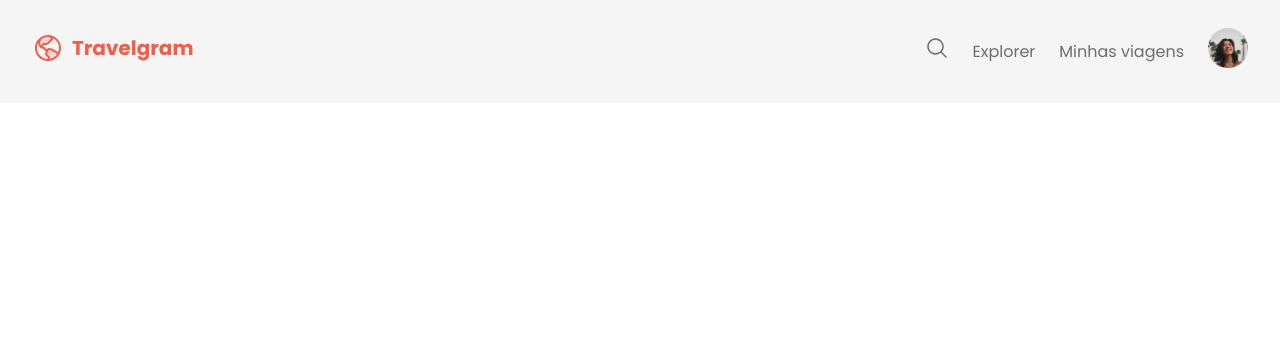
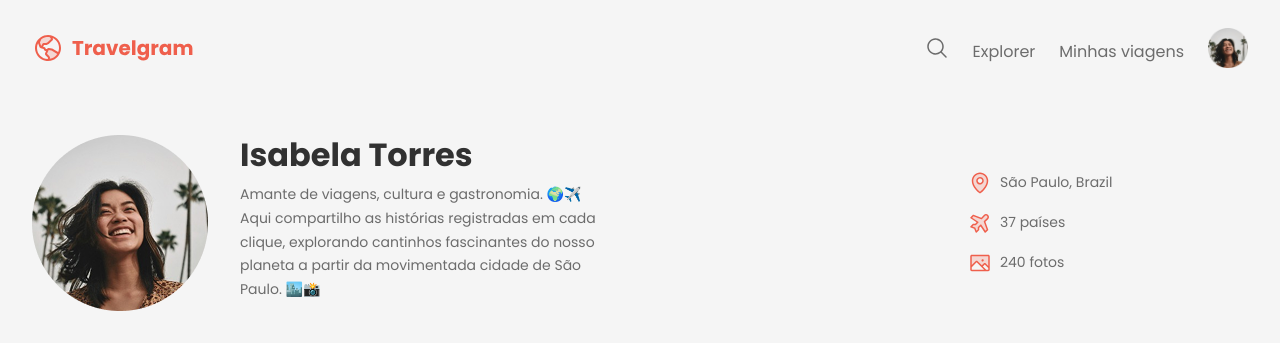
Before and after one commit to mateushdsouza/projeto-travelgram, a plain HTML site: page index.html in a window 1280 px wide. Drawn offline with Linux system fonts and the light colour scheme.

Commit message:
done header

```diff
--- a/index.html
+++ b/index.html
@@ -16,7 +16,6 @@
 </head>
 
 <body>
-  <header>
   <div class="bg-surface-color">
     <nav class="container">
       <a href="#" id="logo">
@@ -36,8 +35,36 @@
           </a></li>
       </ul>
     </nav>
+
+    <header>
+      <div class="container">
+        <div id="profile">
+          <img src="assets/Profile pic.png" alt="Imagem de Isabela Torres">
+          <div>
+            <h1>Isabela Torres</h1>
+            <p>Amante de viagens, cultura e gastronomia. 🌍✈️ <br>
+              Aqui compartilho as histórias registradas em cada clique, explorando cantinhos fascinantes do nosso
+              planeta a partir da movimentada cidade de São Paulo. 🏙️📸</p>
+          </div>
+        </div>
+
+        <ul id="info">
+          <li>
+            <img src="assets/icons/MapPin.svg" alt="Icone de mapa">
+            <span>São Paulo, Brazil</span>
+          </li>
+          <li>
+            <img src="assets/icons/AirplaneTilt.svg" alt="Icone de aviao">
+            <span>37 países</span>
+          </li>
+          <li>
+            <img src="assets/icons/Image.svg" alt="Icone de imagem">
+            <span>240 fotos</span>
+          </li>
+        </ul>
       </div>
     </header>
+  </div>
 </body>
 
 </html>
--- a/styles/global.css
+++ b/styles/global.css
@@ -16,13 +16,14 @@
   --font-family: "Poppins", sans-serif;
   --text-lg: bold 32px/125% var(--font-family);
   --text: 16px/1.5 var(--font-family);
-  --text-md: 14px/175% var(--font-family);
-  --text-sm: 12px/175% var(--font-family);
+  --text-md: 14px/170% var(--font-family);
+  --text-sm: 12px/170% var(--font-family);
 }
 
 body {
   color: var(--text-color-secondary);
   background-color: var(--background-color);
+  font-family: var(--font-family);
 }
 
 a {
--- /dev/null
+++ b/styles/header.css
@@ -0,0 +1,42 @@
+header {
+  padding-block: 32px;
+
+  font: var(--text-md);
+}
+
+header .container {
+  display: flex;
+  justify-content: space-between;
+  align-items: center;
+}
+
+#profile {
+  display: flex;
+  gap: 32px;
+}
+
+#profile > div {
+  max-width: 384px;
+}
+
+#profile h1 {
+  font: var(--text-lg);
+  color: var(--text-color-primary);
+  margin-bottom: 8px;
+}
+
+#info {
+  list-style: none;
+
+  display: flex;
+  flex-direction: column;
+  gap: 16px;
+
+  width: 280px;
+}
+
+#info li {
+  display: flex;
+  align-items: center;
+  gap: 8px;
+}
--- a/styles/index.css
+++ b/styles/index.css
@@ -1,2 +1,3 @@
 @import url(global.css);
 @import url(nav.css);
+@import url(header.css);
```
Lines whose indentation alone changed are shown as unchanged.
